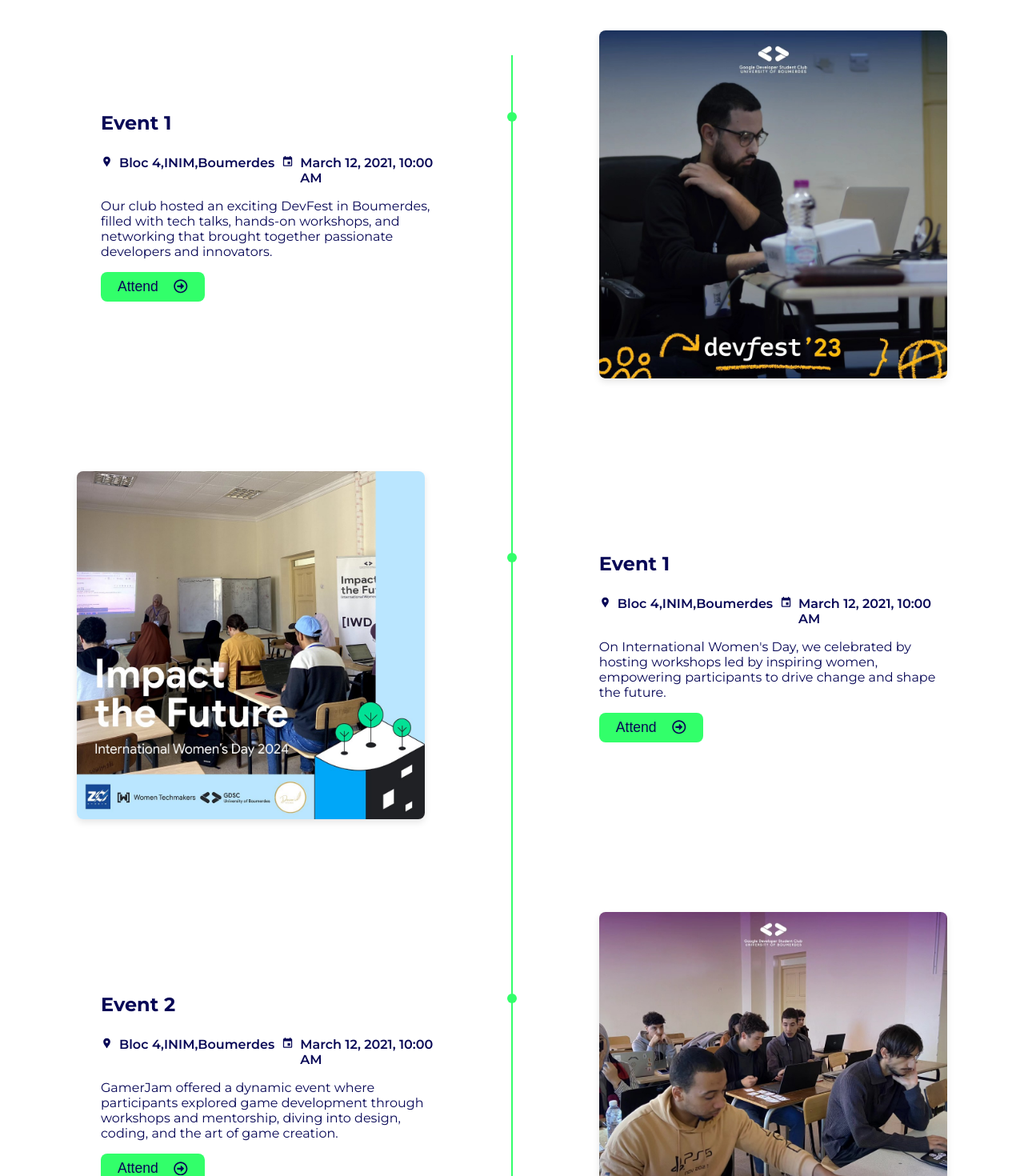
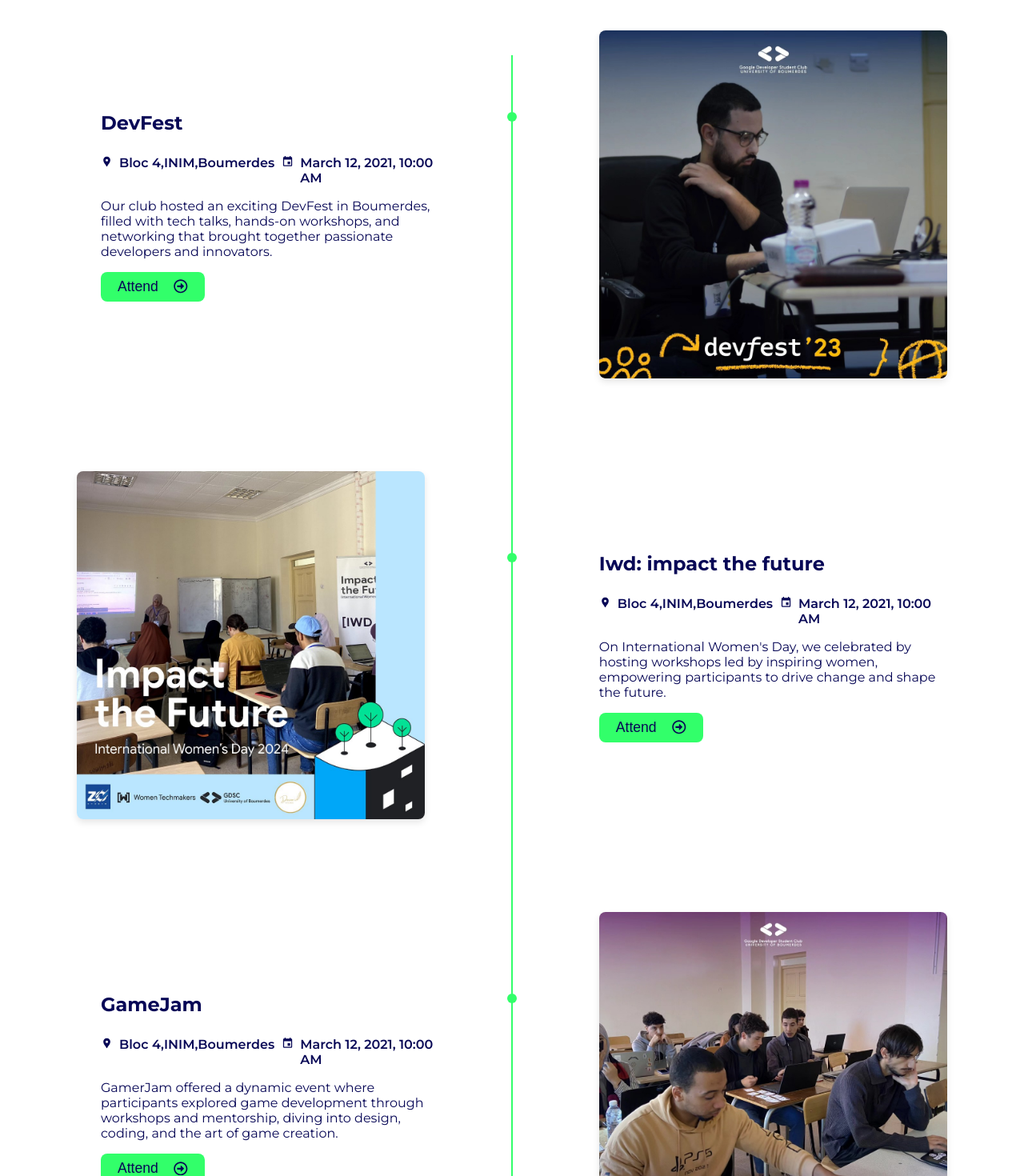
Before and after one commit to saliiimm/DevUp-Official-Website, a React (Vite) app: page /events in a window 1280 px wide. Shown: the part 207-1677 px from the top of the page at 80% size. Built offline with nearby package versions, Linux system fonts and the light colour scheme; a web font is replaced by a local one.

Commit message:
"Updated event titles in EventsPage component"

```diff
--- a/src/pages/EventsPage/EventsPage.jsx
+++ b/src/pages/EventsPage/EventsPage.jsx
@@ -27,7 +27,7 @@ const EventsPage = () => {
   const events = [
     {
       image: image2,
-      title: 'Event 1',
+      title: 'DevFest',
       span: (
         <>
           <MdLocationPin /> Bloc 4,INIM,Boumerdes &nbsp;&nbsp;
@@ -45,7 +45,7 @@ const EventsPage = () => {
     },
     {
       image: image,
-      title: 'Event 1',
+      title: 'Iwd: impact the future',
       span: (
         <>
           <MdLocationPin /> Bloc 4,INIM,Boumerdes &nbsp;&nbsp;
@@ -63,7 +63,7 @@ const EventsPage = () => {
     },
     {
       image: image3,
-      title: 'Event 2',
+      title: 'GameJam',
       span: (
         <>
           <MdLocationPin /> Bloc 4,INIM,Boumerdes &nbsp;&nbsp;
```
